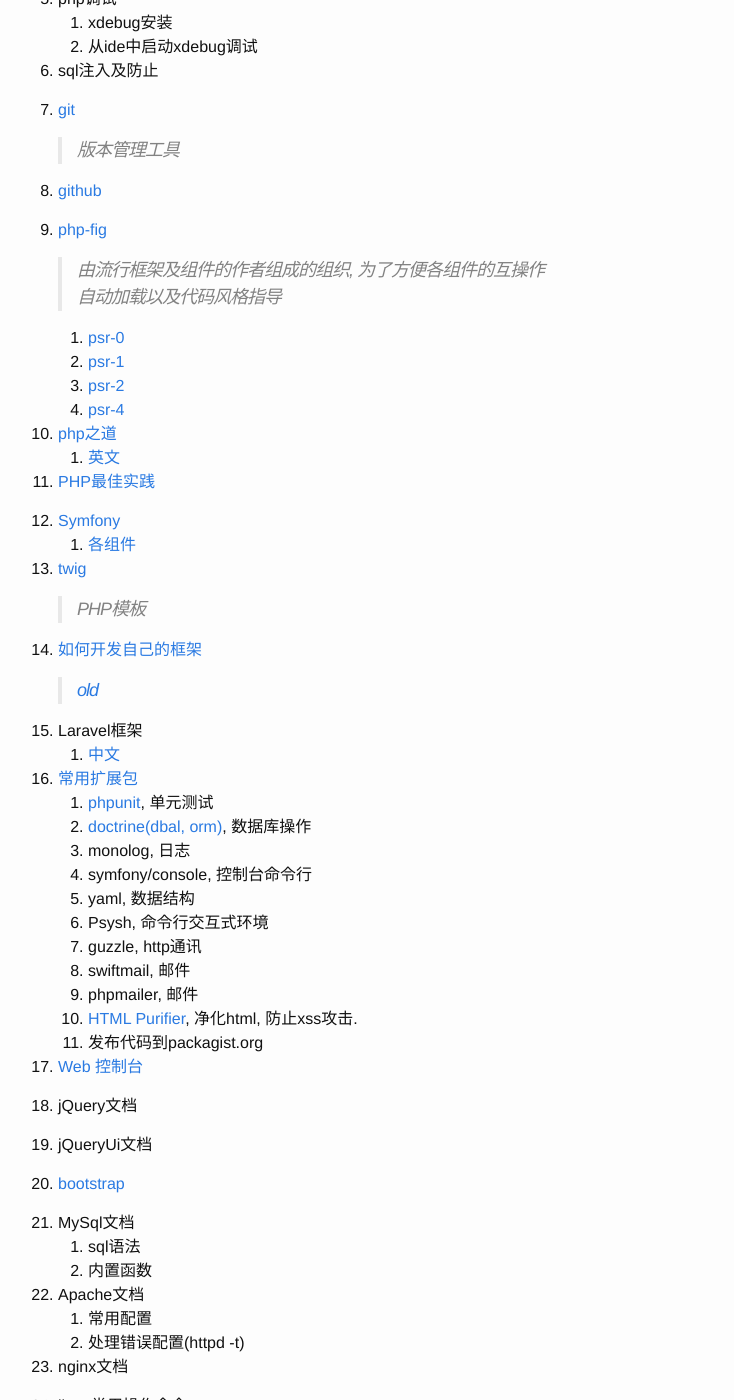
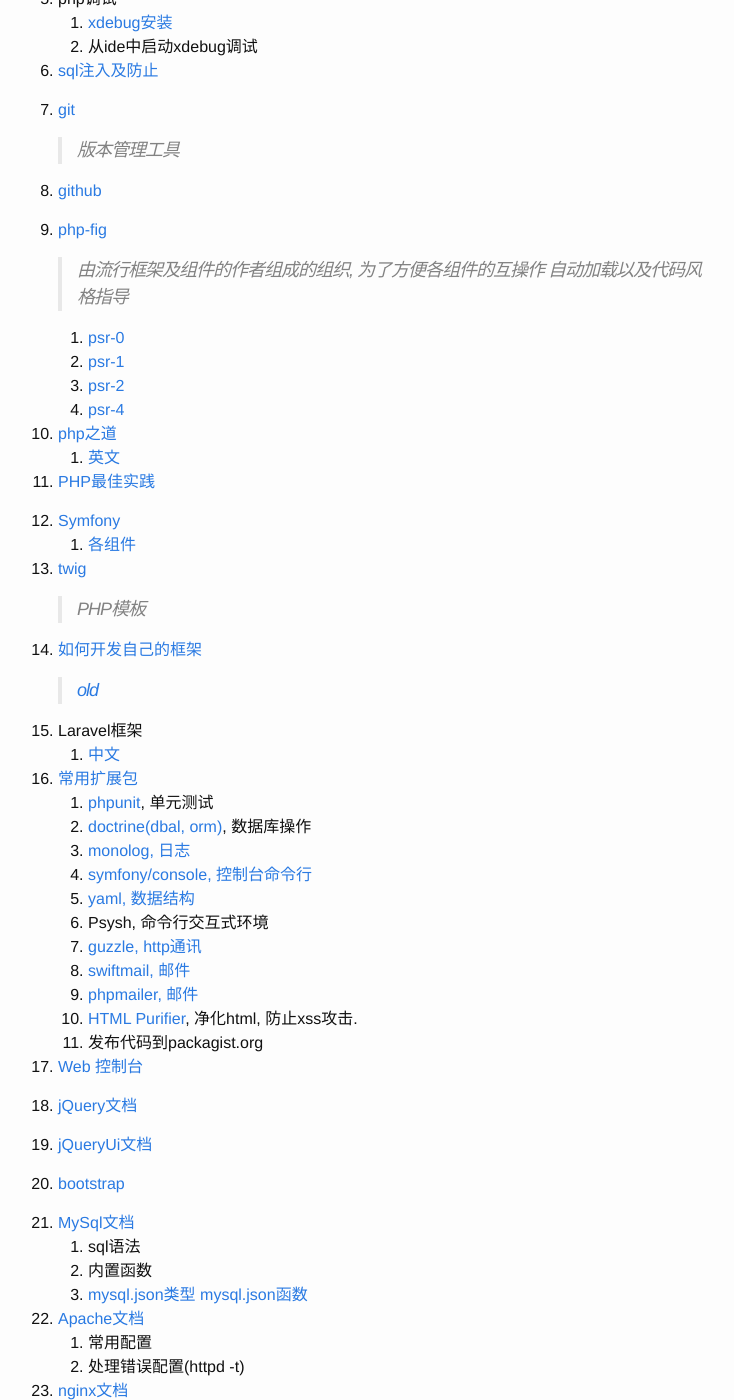
Before and after one commit to windqyoung/windqyoung.github.io, a Jekyll site: the page built from _posts/2016-03-29-readings-for-study-php.md, in a window 1280 px wide and 1400 px high, scrolled down 582 px. Shown: the whole window, without its empty margins (272-1006 px from the left). Built offline with Jekyll 4.4.1, drawn with Linux system fonts in a browser that asks for light colours; nearby versions of some CDN libraries; comment, search, counter and statistics services are not loaded.

Commit message:
add some links

```diff
--- a/_posts/2016-03-29-readings-for-study-php.md
+++ b/_posts/2016-03-29-readings-for-study-php.md
@@ -15,19 +15,19 @@
 1. [php手册](http://php.net/manual/zh/)
     1. 从头(版权信息)到尾(附录)全部阅读
     1. [语言参考](http://php.net/manual/zh/langref.php)
-    1. mysqli
-    1. pdo
-    1. 日期时间
+    1. [mysqli](http://php.net/manual/zh/book.mysqli.php)
+    1. [pdo](http://php.net/manual/zh/book.pdo.php)
+    1. [日期时间](http://php.net/manual/zh/book.datetime.php)
 
 1. php命令行
-    1. 内置服务器
-    1. 执行php脚本
+    1. [内置服务器](http://php.net/manual/zh/features.commandline.webserver.php)
+    1. [执行php脚本](http://php.net/manual/zh/features.commandline.php)
 
 1. php调试
-    1. xdebug安装
+    1. [xdebug安装](http://xdebug.org)
     1. 从ide中启动xdebug调试
 
-1. sql注入及防止
+1. [sql注入及防止](http://php.net/manual/zh/pdo.prepare.php)
 
 1. [git](https://git-scm.com/book/zh/v2)
 
@@ -69,33 +69,35 @@
 1. [常用扩展包](https://packagist.org/)
     1. [phpunit](https://phpunit.de/), 单元测试
     1. [doctrine(dbal, orm)](http://www.doctrine-project.org/projects.html), 数据库操作
-    1. monolog, 日志
-    1. symfony/console, 控制台命令行
-    1. yaml, 数据结构
+    1. [monolog, 日志](https://packagist.org/packages/monolog/monolog)
+    1. [symfony/console, 控制台命令行](https://packagist.org/packages/symfony/console)
+    1. [yaml, 数据结构](https://packagist.org/packages/symfony/yaml)
     1. Psysh, 命令行交互式环境
-    1. guzzle, http通讯
-    1. swiftmail, 邮件
-    1. phpmailer, 邮件
+    1. [guzzle, http通讯](https://packagist.org/packages/guzzlehttp/guzzle)
+    1. [swiftmail, 邮件](https://packagist.org/packages/swiftmailer/swiftmailer)
+    1. [phpmailer, 邮件](https://packagist.org/packages/phpmailer/phpmailer)
     1. [HTML Purifier](http://htmlpurifier.org/docs), 净化html, 防止xss攻击.
     1. 发布代码到packagist.org
 
 1. [Web 控制台](https://developer.mozilla.org/zh-CN/docs/Tools/Web_Console)
 
-1. jQuery文档
+1. [jQuery文档](http://api.jquery.com/)
 
-1. jQueryUi文档
+1. [jQueryUi文档](http://api.jqueryui.com/)
 
 1. [bootstrap](http://www.bootcss.com/)
 
-1. MySql文档
+1. [MySql文档](https://dev.mysql.com/doc/refman/5.7/en/)
     1. sql语法
     1. 内置函数
+    1. [mysql.json类型](https://dev.mysql.com/doc/refman/5.7/en/json.html)
+        [mysql.json函数](https://dev.mysql.com/doc/refman/5.7/en/json-functions.html)
 
-1. Apache文档
+1. [Apache文档](http://httpd.apache.org/docs/2.4/)
     1. 常用配置
     1. 处理错误配置(httpd -t)
 
-1. nginx文档
+1. [nginx文档](http://nginx.org/en/docs/)
 
 1. linux常用操作命令
 
```
Also changed, not shown: other parts of _posts/2016-03-29-readings-for-study-php.md (+3 -1 lines).
